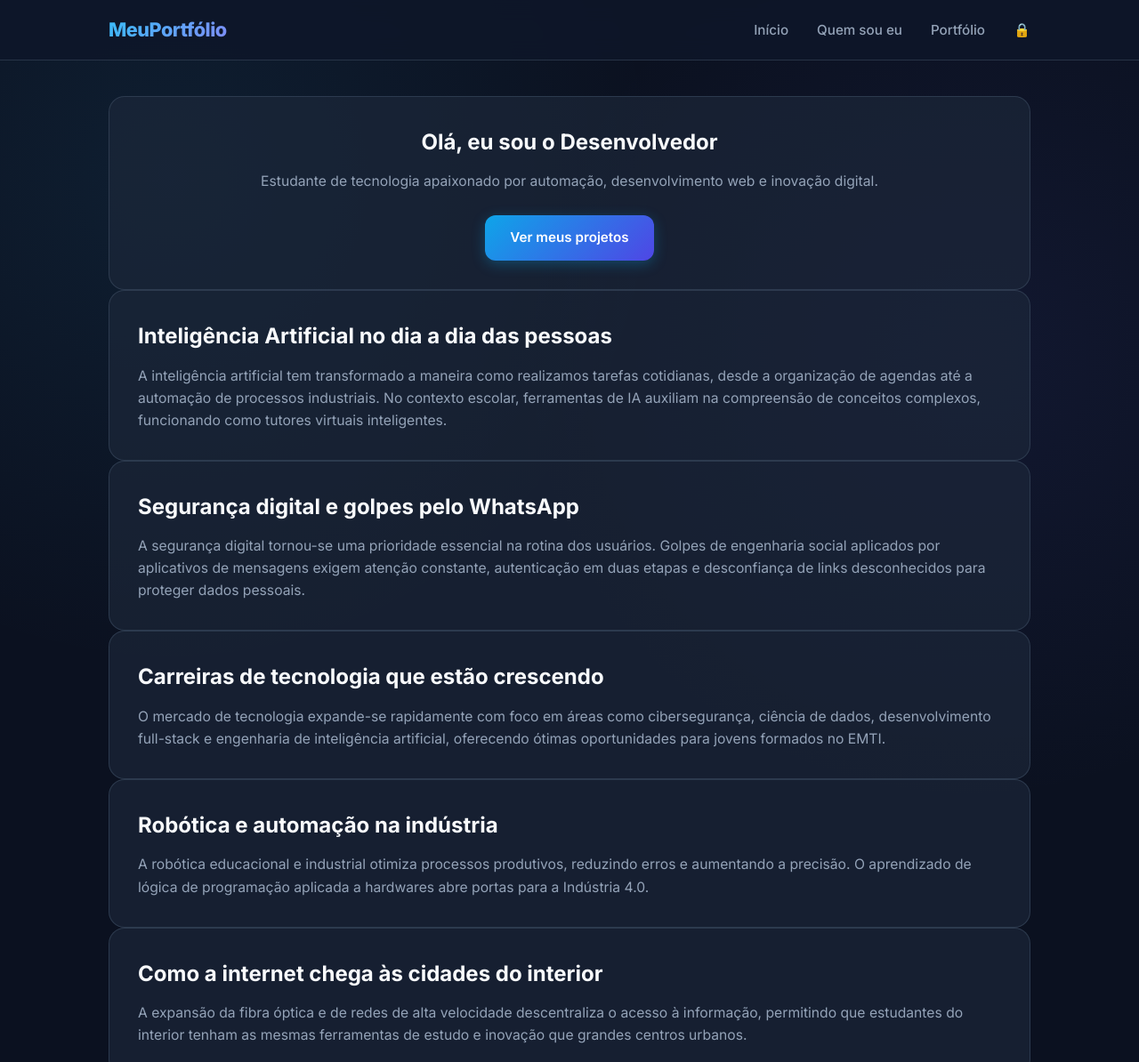
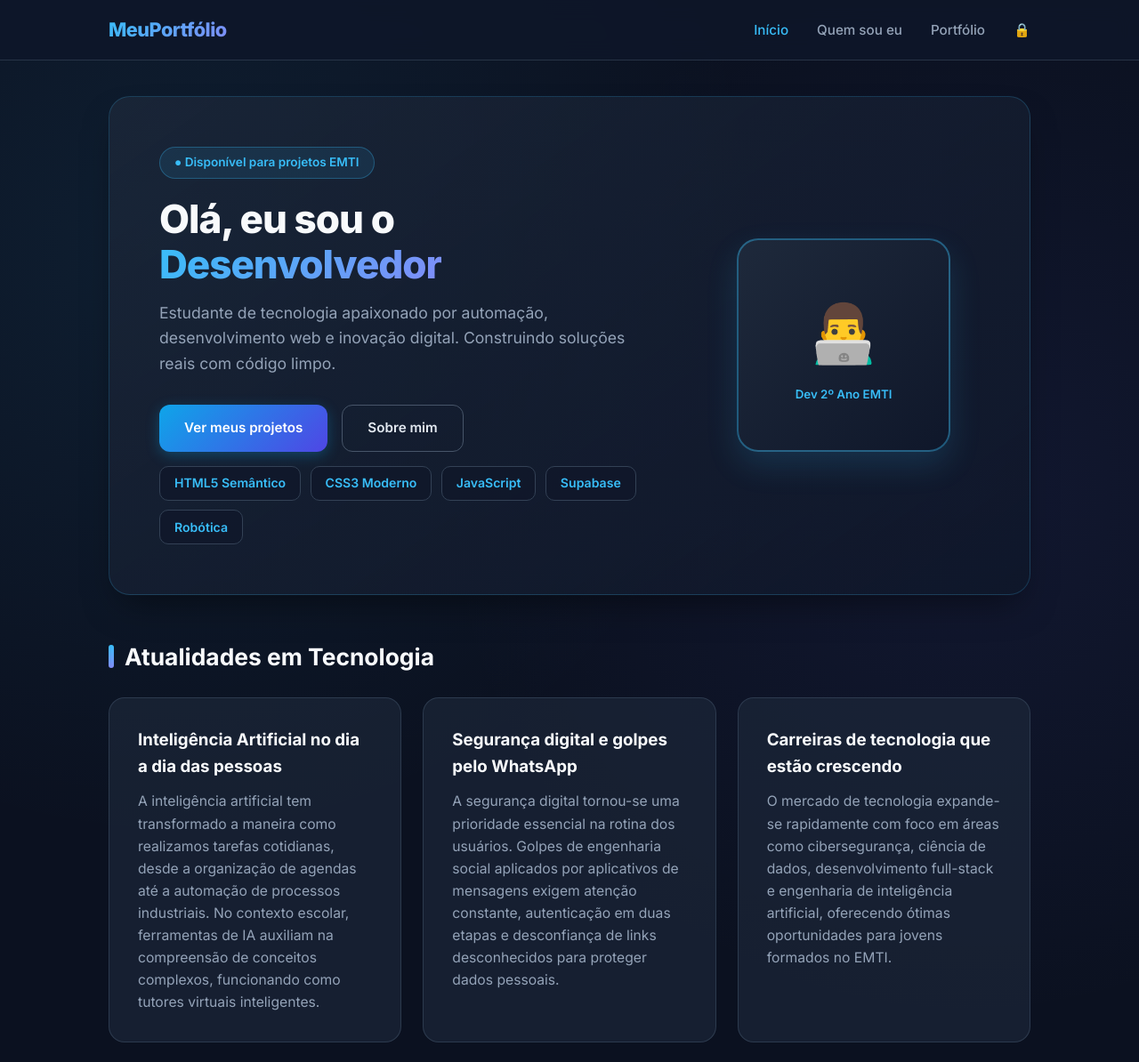
Before and after one commit to lalacristina033-dotcom/meuportfolio, a plain HTML site: page index.html in a window 1280 px wide. Shown: the top 1194 px of the page at 89% size. Drawn offline with Linux system fonts and the light colour scheme.

Commit message:
Update index.html

```diff
--- a/index.html
+++ b/index.html
@@ -13,7 +13,7 @@
         <nav>
             <a href="index.html" class="logo">MeuPortfólio</a>
             <ul class="nav-links">
-                <li><a href="index.html">Início</a></li>
+                <li><a href="index.html" class="active">Início</a></li>
                 <li><a href="quemsoueu.html">Quem sou eu</a></li>
                 <li><a href="portfolio.html">Portfólio</a></li>
                 <li><a href="login.html" class="lock-icon" aria-label="Entrar na área restrita">🔒</a></li>
@@ -22,49 +22,72 @@
     </header>
 
     <main>
-        <section class="card" style="text-align: center;">
-            <h1>Olá, eu sou o Desenvolvedor</h1>
+        <!-- Hero Estilo Prévia -->
+        <section class="hero">
+            <div>
+                <div class="badge-status">● Disponível para projetos EMTI</div>
+                <h1>Olá, eu sou o <span>Desenvolvedor</span></h1>
                 <p>
-                Estudante de tecnologia apaixonado por automação, desenvolvimento web e inovação digital.
+                    Estudante de tecnologia apaixonado por automação, desenvolvimento web e inovação digital. Construindo soluções reais com código limpo.
                 </p>
-            <br>
+                <div class="hero-actions">
                     <a href="portfolio.html" class="btn">Ver meus projetos</a>
+                    <a href="quemsoueu.html" class="btn btn-outline">Sobre mim</a>
+                </div>
+                <ul class="skills-list">
+                    <li>HTML5 Semântico</li>
+                    <li>CSS3 Moderno</li>
+                    <li>JavaScript</li>
+                    <li>Supabase</li>
+                    <li>Robótica</li>
+                </ul>
+            </div>
+            <div class="hero-avatar">
+                <!-- Troque o src abaixo pela sua foto na pasta img/ se desejar -->
+                <span style="font-size: 4rem;">👨‍💻</span>
+                <small style="color: #38bdf8; font-weight: 600; margin-top: 0.5rem;">Dev 2º Ano EMTI</small>
+            </div>
         </section>
 
+        <h2 class="section-title">Atualidades em Tecnologia</h2>
+
+        <!-- 5 Sections de Atualidades em Grade Moderna -->
+        <div class="grid-2">
             <section class="card">
-            <h2>Inteligência Artificial no dia a dia das pessoas</h2>
+                <h3>Inteligência Artificial no dia a dia das pessoas</h3>
                 <p>
                     A inteligência artificial tem transformado a maneira como realizamos tarefas cotidianas, desde a organização de agendas até a automação de processos industriais. No contexto escolar, ferramentas de IA auxiliam na compreensão de conceitos complexos, funcionando como tutores virtuais inteligentes.
                 </p>
             </section>
 
             <section class="card">
-            <h2>Segurança digital e golpes pelo WhatsApp</h2>
+                <h3>Segurança digital e golpes pelo WhatsApp</h3>
                 <p>
                     A segurança digital tornou-se uma prioridade essencial na rotina dos usuários. Golpes de engenharia social aplicados por aplicativos de mensagens exigem atenção constante, autenticação em duas etapas e desconfiança de links desconhecidos para proteger dados pessoais.
                 </p>
             </section>
 
             <section class="card">
-            <h2>Carreiras de tecnologia que estão crescendo</h2>
+                <h3>Carreiras de tecnologia que estão crescendo</h3>
                 <p>
                     O mercado de tecnologia expande-se rapidamente com foco em áreas como cibersegurança, ciência de dados, desenvolvimento full-stack e engenharia de inteligência artificial, oferecendo ótimas oportunidades para jovens formados no EMTI.
                 </p>
             </section>
 
             <section class="card">
-            <h2>Robótica e automação na indústria</h2>
+                <h3>Robótica e automação na indústria</h3>
                 <p>
                     A robótica educacional e industrial otimiza processos produtivos, reduzindo erros e aumentando a precisão. O aprendizado de lógica de programação aplicada a hardwares abre portas para a Indústria 4.0.
                 </p>
             </section>
 
-        <section class="card">
-            <h2>Como a internet chega às cidades do interior</h2>
+            <section class="card" style="grid-column: 1 / -1;">
+                <h3>Como a internet chega às cidades do interior</h3>
                 <p>
                     A expansão da fibra óptica e de redes de alta velocidade descentraliza o acesso à informação, permitindo que estudantes do interior tenham as mesmas ferramentas de estudo e inovação que grandes centros urbanos.
                 </p>
             </section>
+        </div>
     </main>
 
     <footer>
```
Lines whose indentation alone changed are shown as unchanged.
